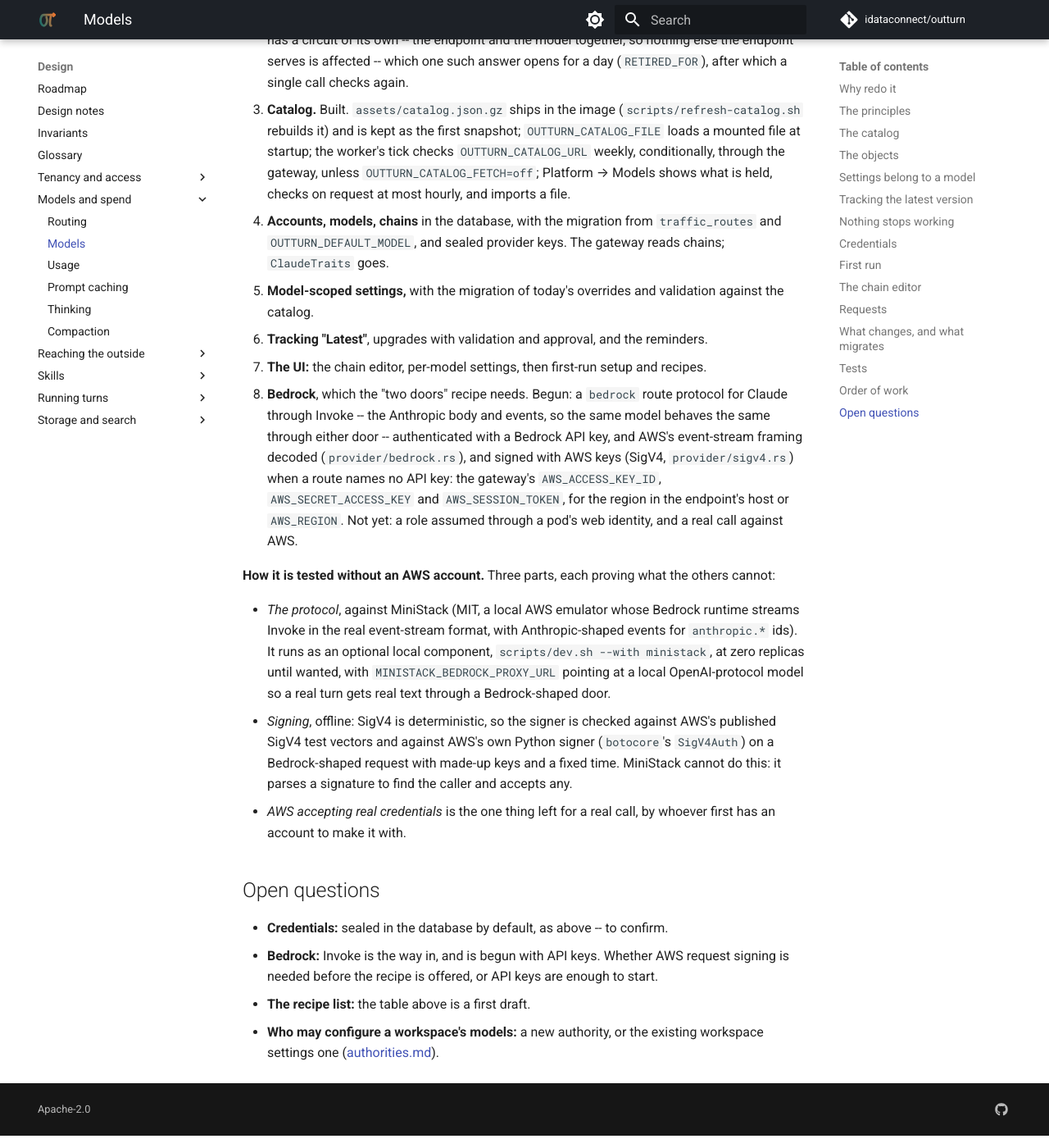
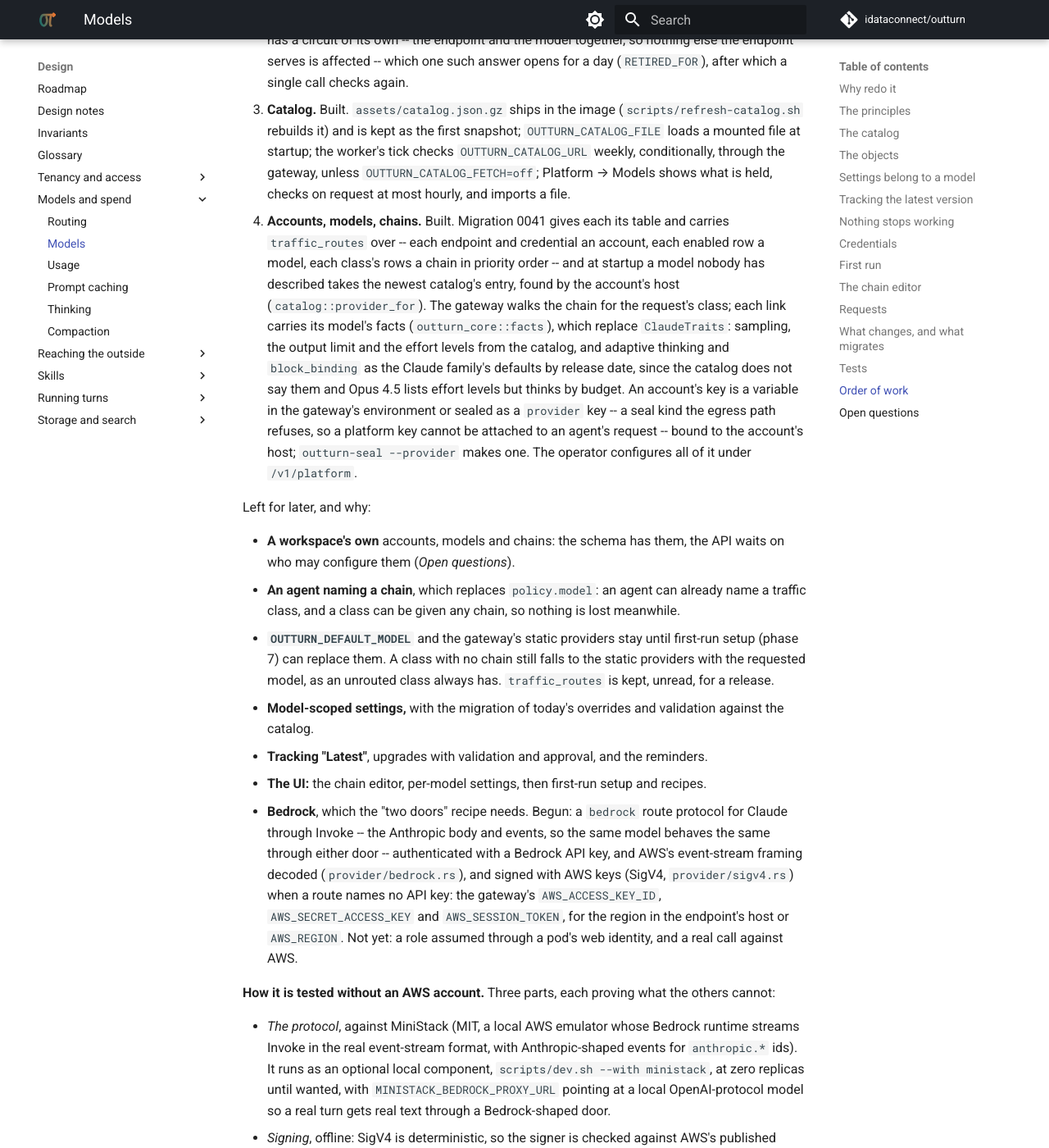
Before and after one commit to idataconnect/outturn, an MkDocs documentation site: the page built from docs/models.md, in a window 1280 px wide and 1400 px high, scrolled down 9336 px. Shown: the whole window at 82% size. Built offline with MkDocs 1.6.1 and Material for MkDocs 9.7.7, drawn with Linux system fonts in a browser that asks for light colours; comment, search, counter and statistics services are not loaded.

Commit message:
Record accounts, models and chains as built, and what waits
Phase 4 of models.md, with the three things it leaves for later and why:
a workspace's own configuration waits on who may write it, an agent naming
a chain on there being any reason a traffic class does not already serve,
and OUTTURN_DEFAULT_MODEL on first-run setup. The docs that still sent
readers to traffic_routes now say chains.

Co-Authored-By: Claude Opus 5.5 <noreply@anthropic.com>

```diff
--- a/docs/models.md
+++ b/docs/models.md
@@ -380,9 +380,34 @@ Each phase leaves the platform working.
    worker's tick checks `OUTTURN_CATALOG_URL` weekly, conditionally, through
    the gateway, unless `OUTTURN_CATALOG_FETCH=off`; Platform → Models shows
    what is held, checks on request at most hourly, and imports a file.
-4. **Accounts, models, chains** in the database, with the migration from
-   `traffic_routes` and `OUTTURN_DEFAULT_MODEL`, and sealed provider keys.
-   The gateway reads chains; `ClaudeTraits` goes.
+4. **Accounts, models, chains.** Built. Migration 0041 gives each its table
+   and carries `traffic_routes` over -- each endpoint and credential an
+   account, each enabled row a model, each class's rows a chain in priority
+   order -- and at startup a model nobody has described takes the newest
+   catalog's entry, found by the account's host (`catalog::provider_for`).
+   The gateway walks the chain for the request's class; each link carries
+   its model's facts (`outturn_core::facts`), which replace `ClaudeTraits`:
+   sampling, the output limit and the effort levels from the catalog, and
+   adaptive thinking and `block_binding` as the Claude family's defaults by
+   release date, since the catalog does not say them and Opus 4.5 lists
+   effort levels but thinks by budget. An account's key is a variable in the
+   gateway's environment or sealed as a `provider` key -- a seal kind the
+   egress path refuses, so a platform key cannot be attached to an agent's
+   request -- bound to the account's host; `outturn-seal --provider` makes
+   one. The operator configures all of it under `/v1/platform`.
+
+   Left for later, and why:
+
+   - **A workspace's own** accounts, models and chains: the schema has them,
+     the API waits on who may configure them (*Open questions*).
+   - **An agent naming a chain**, which replaces `policy.model`: an agent can
+     already name a traffic class, and a class can be given any chain, so
+     nothing is lost meanwhile.
+   - **`OUTTURN_DEFAULT_MODEL`** and the gateway's static providers stay
+     until first-run setup (phase 7) can replace them. A class with no chain
+     still falls to the static providers with the requested model, as an
+     unrouted class always has. `traffic_routes` is kept, unread, for a
+     release.
 5. **Model-scoped settings,** with the migration of today's overrides and
    validation against the catalog.
 6. **Tracking "Latest"**, upgrades with validation and approval, and the
@@ -419,7 +444,6 @@ Each phase leaves the platform working.
 
 ## Open questions
 
-- **Credentials:** sealed in the database by default, as above -- to confirm.
 - **Bedrock:** Invoke is the way in, and is begun with API keys. Whether AWS
   request signing is needed before the recipe is offered, or API keys are
   enough to start.
```
Also changed, not shown: docs/egress.md (+5 -5 lines), docs/roadmap.md (+2 -2 lines), docs/routing.md (+6 -5 lines), docs/vision.md (+2 -2 lines), docs/workspaces.md (+3 -3 lines), 2 other files.
